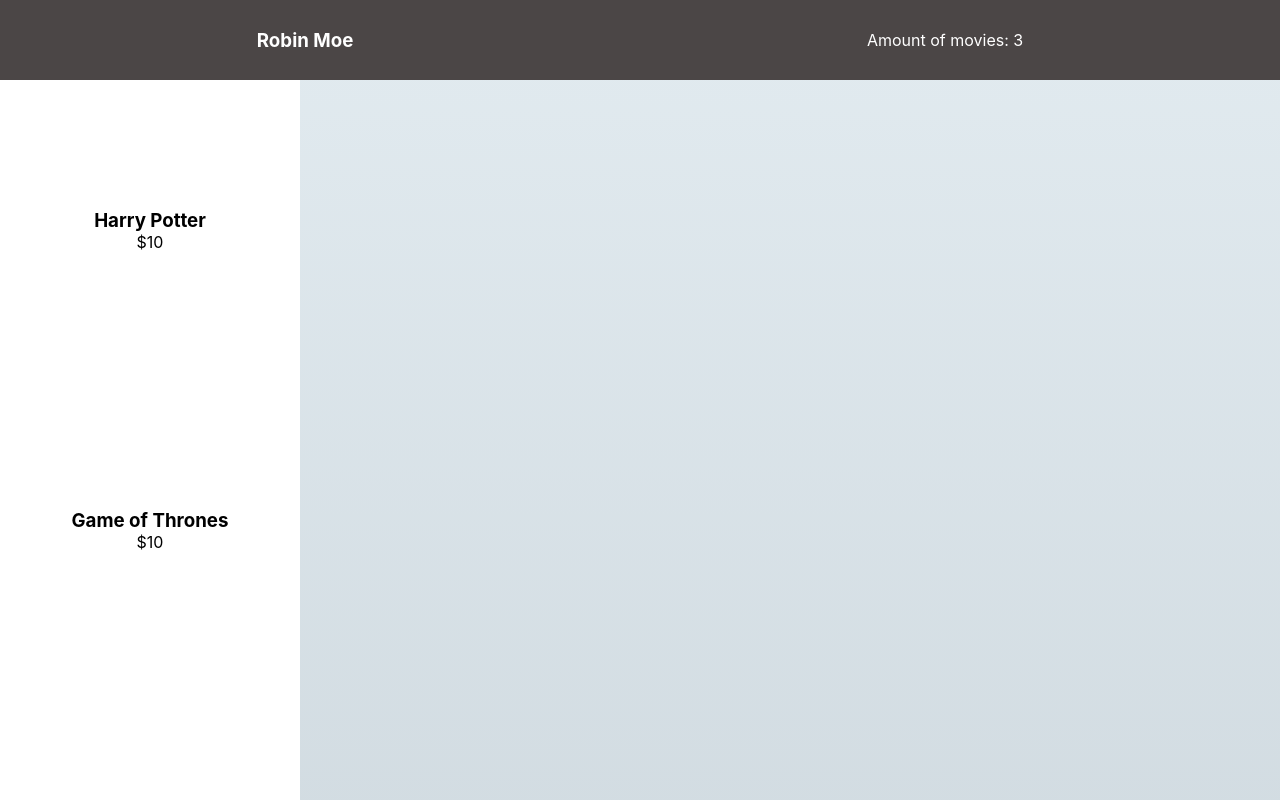
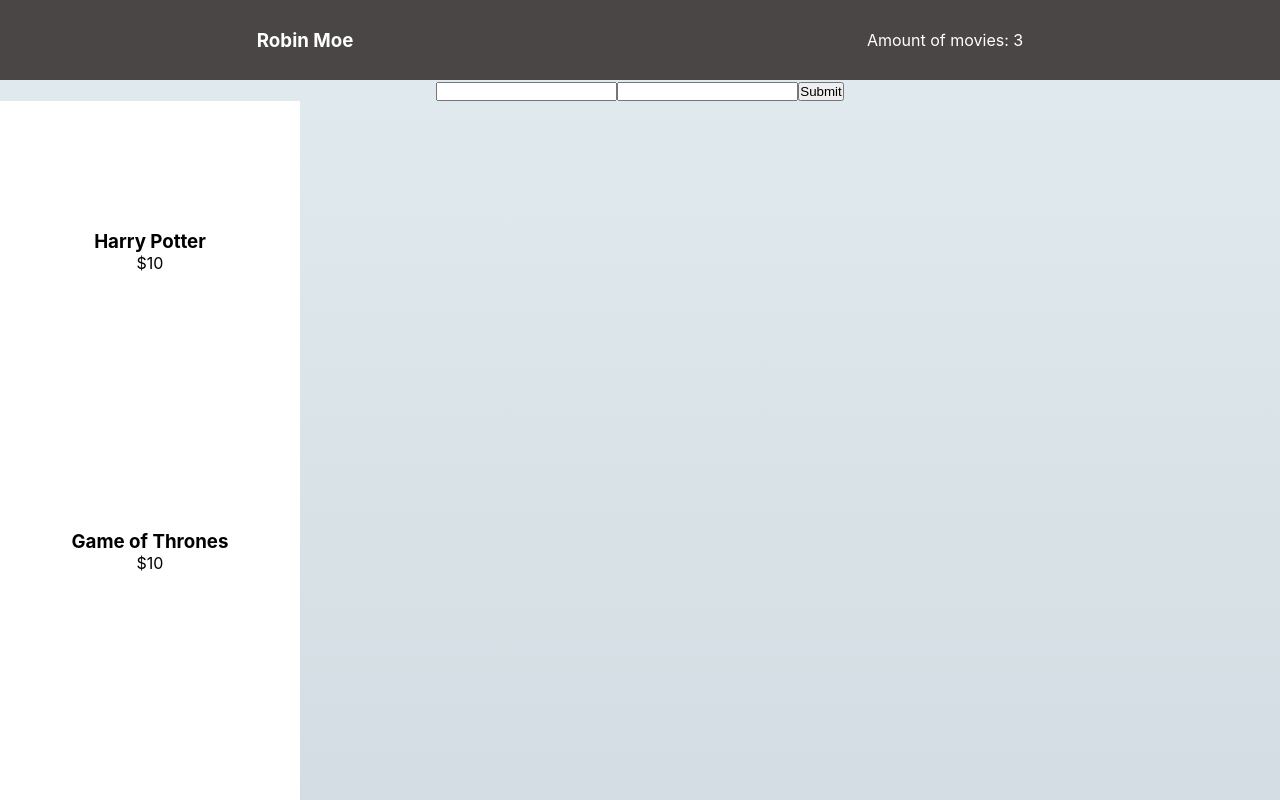
Before and after one commit to Enkronan/StateManagementReact, a React (Create React App) app: page / in a window 1280 px wide. Shown: the top 800 px of the page. Built offline with nearby package versions, Linux system fonts and the light colour scheme.

Commit message:
type: feature
addMovie now adds another movie to the previous state

```diff
--- a/src/App.js
+++ b/src/App.js
@@ -2,6 +2,7 @@ import React from 'react';
 import './App.css';
 import MovieList from './movieList';
 import Nav from './Nav';
+import AddMovie from './addMovie';
 import {MovieProvider} from './MovieContext';
 
 function App() {
@@ -9,6 +10,7 @@ function App() {
     <MovieProvider>
       <div className="App">
         <Nav/>
+        <AddMovie/>
         <MovieList/>
       </div>
     </MovieProvider>
--- a/src/addMovie.js
+++ b/src/addMovie.js
@@ -1,6 +1,9 @@
-import React, { useState } from 'react';
+import React, { useState, useContext } from 'react';
+import {MovieContext} from './MovieContext';
 
 const AddMovie = () => {
+
+    const [movies, setMovies] = useContext(MovieContext);
 
     const [name, setName] = useState('');
     const [price, setPrice] = useState('');
@@ -15,12 +18,15 @@ const AddMovie = () => {
 
     const addMovie = e => {
         e.preventDefault();
+        setMovies(prevMovies => [...prevMovies, {name:name, price:price}]);
     }
     return(
-        <form>
+        <form onSubmit={addMovie}>
             <input type="text" name="name" value={name} onChange={updateName}/>
             <input type="text" name="price" value={price} onChange={updatePrice}/>
             <button>Submit</button>
         </form>
     )
-}
+};
+
+export default AddMovie;
```
